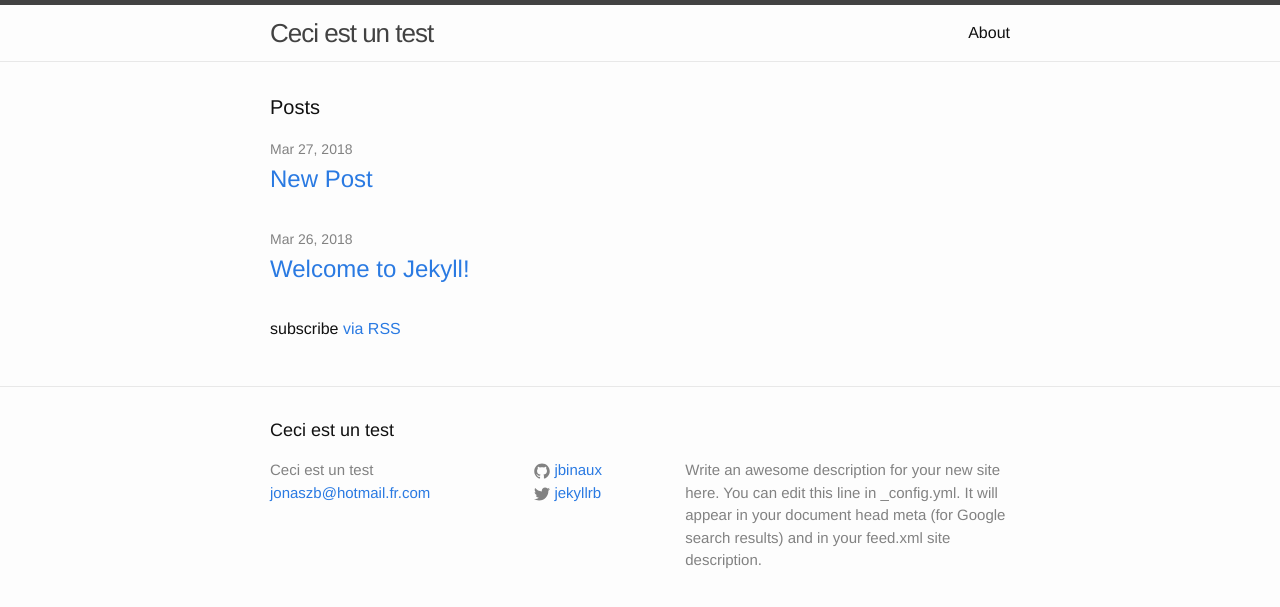
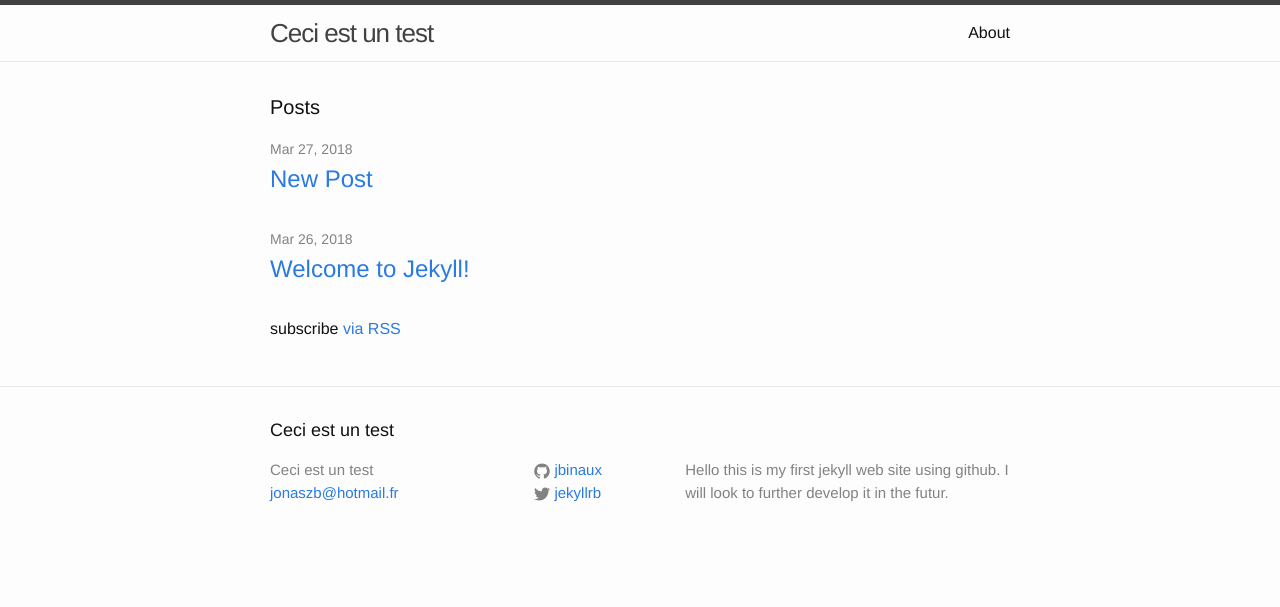
Before and after one commit to jbinaux/jbinaux.github.io, a Jekyll site: the page built from index.html, in a window 1280 px wide. Shown: the top 607 px of the page. Built offline with Jekyll 4.4.1, drawn with Linux system fonts in a browser that asks for light colours.

Commit message:
site description in config

```diff
--- a/_config.yml
+++ b/_config.yml
@@ -7,11 +7,10 @@
 
 # Site settings
 title: Ceci est un test
-email: jonaszb@hotmail.fr.com
+email: jonaszb@hotmail.fr
 description: > # this means to ignore newlines until "baseurl:"
-  Write an awesome description for your new site here. You can edit this
-  line in _config.yml. It will appear in your document head meta (for
-  Google search results) and in your feed.xml site description.
+  Hello this is my first jekyll web site using github.
+  I will look to further develop it in the futur.
 baseurl: "" # the subpath of your site, e.g. /blog
 url: "http://yourdomain.com" # the base hostname & protocol for your site
 twitter_username: jekyllrb
```
